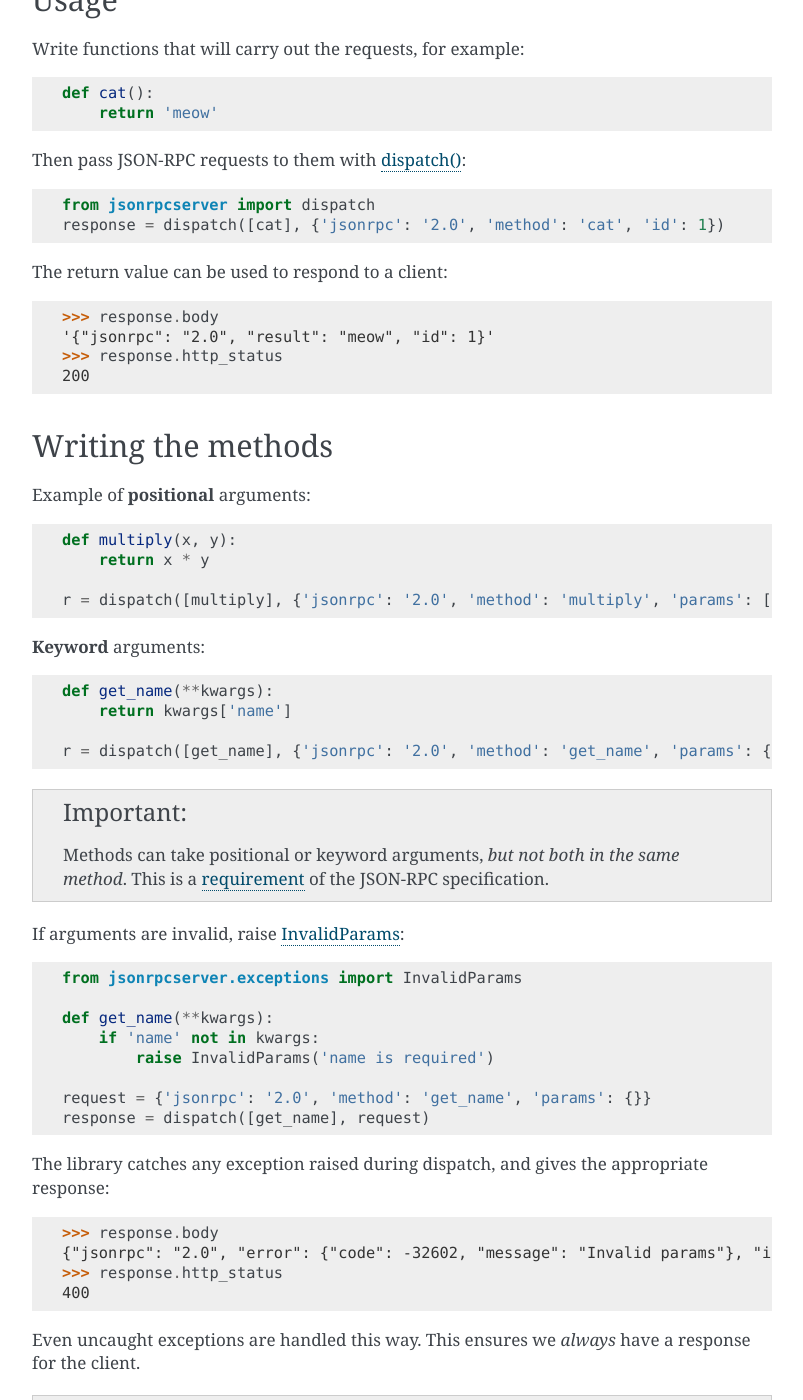
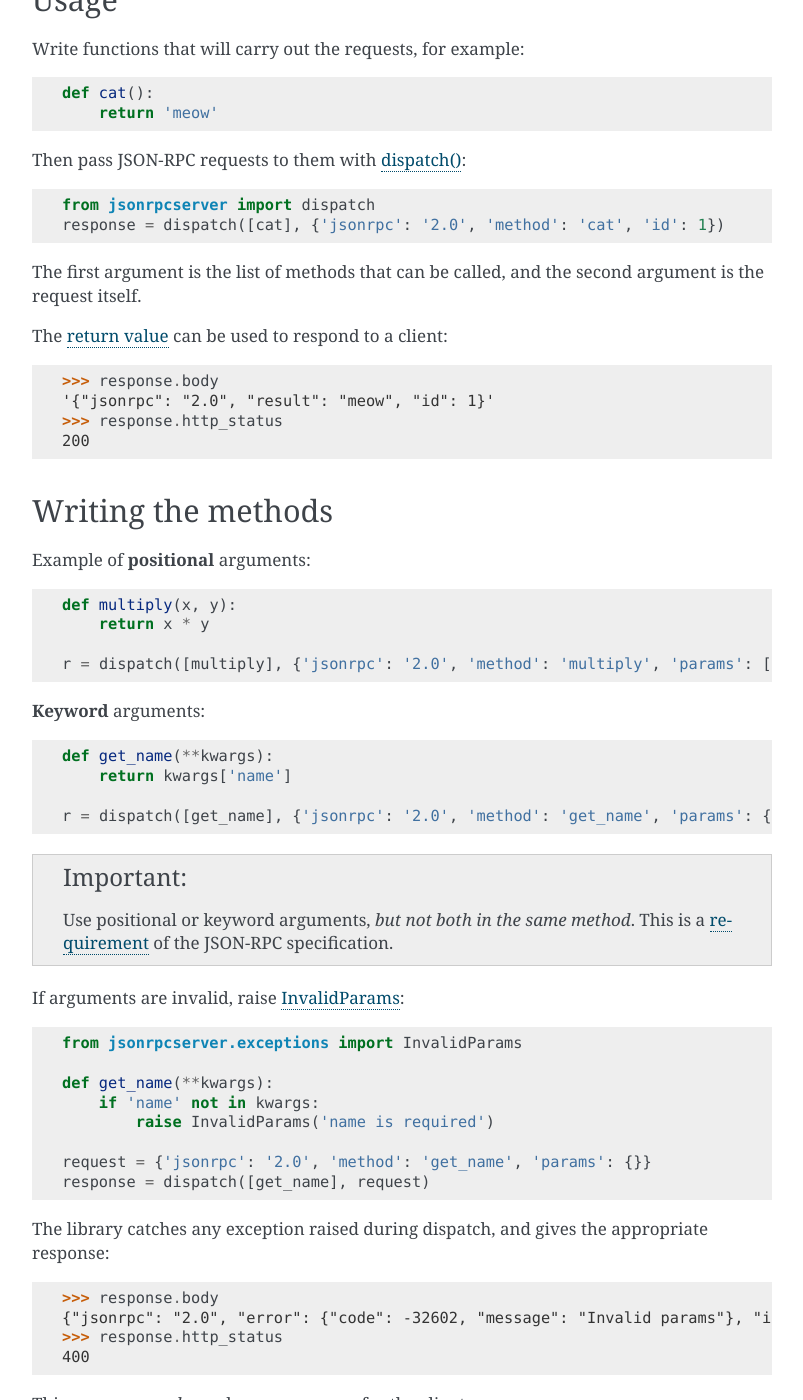
Before and after one commit to explodinglabs/jsonrpcserver, a Sphinx documentation site: the page built from doc/index.rst, in a window 1280 px wide and 1400 px high, scrolled down 302 px. Shown: the whole window, without its empty margins (238-1041 px from the left). Built offline with Sphinx 7.4.7, drawn with Linux system fonts in a browser that asks for light colours.

Commit message:
Continued documentation

```diff
--- a/doc/api.rst
+++ b/doc/api.rst
@@ -1,5 +1,9 @@
 jsonrpcserver API
 *****************
+
+:ref:`genindex`
+:ref:`modindex`
+:ref:`modindex`
 
 .. automodule:: dispatcher
     :members:
--- a/doc/conf.py
+++ b/doc/conf.py
@@ -271,3 +271,5 @@ texinfo_documents = [
 
 # If true, do not generate a @detailmenu in the "Top" node's menu.
 #texinfo_no_detailmenu = False
+
+autodoc_member_order = 'bysource'
--- a/doc/index.rst
+++ b/doc/index.rst
@@ -18,12 +18,16 @@ Write functions that will carry out the requests, for example::
     def cat():
         return 'meow'
 
-Then pass JSON-RPC requests to them with `dispatch() <api.html#dispatcher.dispatch>`_::
+Then pass JSON-RPC requests to them with `dispatch()
+<api.html#dispatcher.dispatch>`_::
 
     from jsonrpcserver import dispatch
     response = dispatch([cat], {'jsonrpc': '2.0', 'method': 'cat', 'id': 1})
 
-The return value can be used to respond to a client::
+The first argument is the list of methods that can be called, and the second
+argument is the request itself.
+
+The `return value <api.html#response>`_ can be used to respond to a client::
 
     >>> response.body
     '{"jsonrpc": "2.0", "result": "meow", "id": 1}'
@@ -49,8 +53,8 @@ Example of **positional** arguments::
 
 .. important::
 
-    Methods can take positional or keyword arguments, *but not both in the same
-    method*. This is a `requirement
+    Use positional or keyword arguments, *but not both in the same method*.
+    This is a `requirement
     <http://www.jsonrpc.org/specification#parameter_structures>`_  of the
     JSON-RPC specification.
 
@@ -73,8 +77,7 @@ appropriate response::
     >>> response.http_status
     400
 
-Even uncaught exceptions are handled this way. This ensures we *always* have a
-response for the client.
+This ensures we *always* have a response for the client.
 
 .. tip::
 
```
Also changed, not shown: 1 other file.
